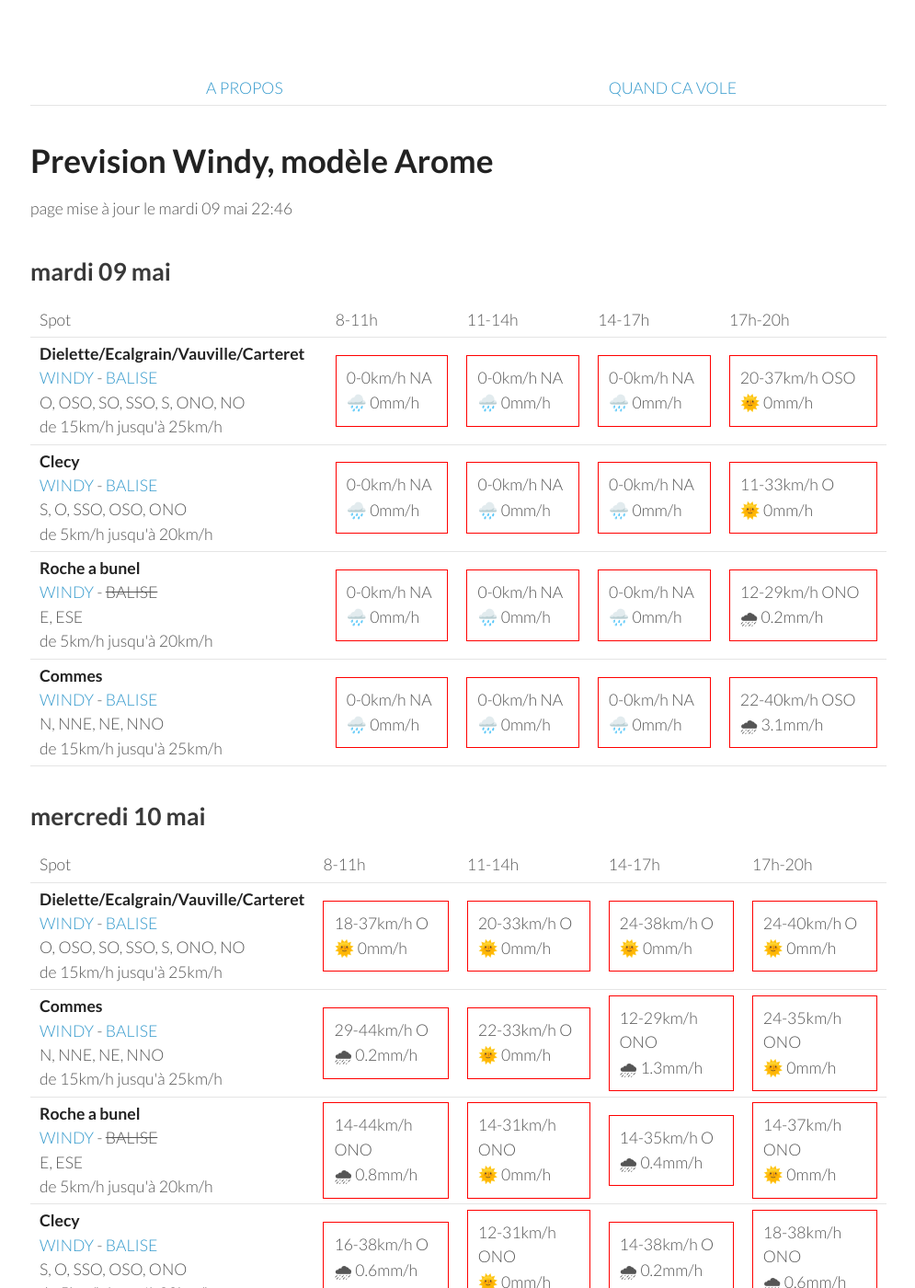
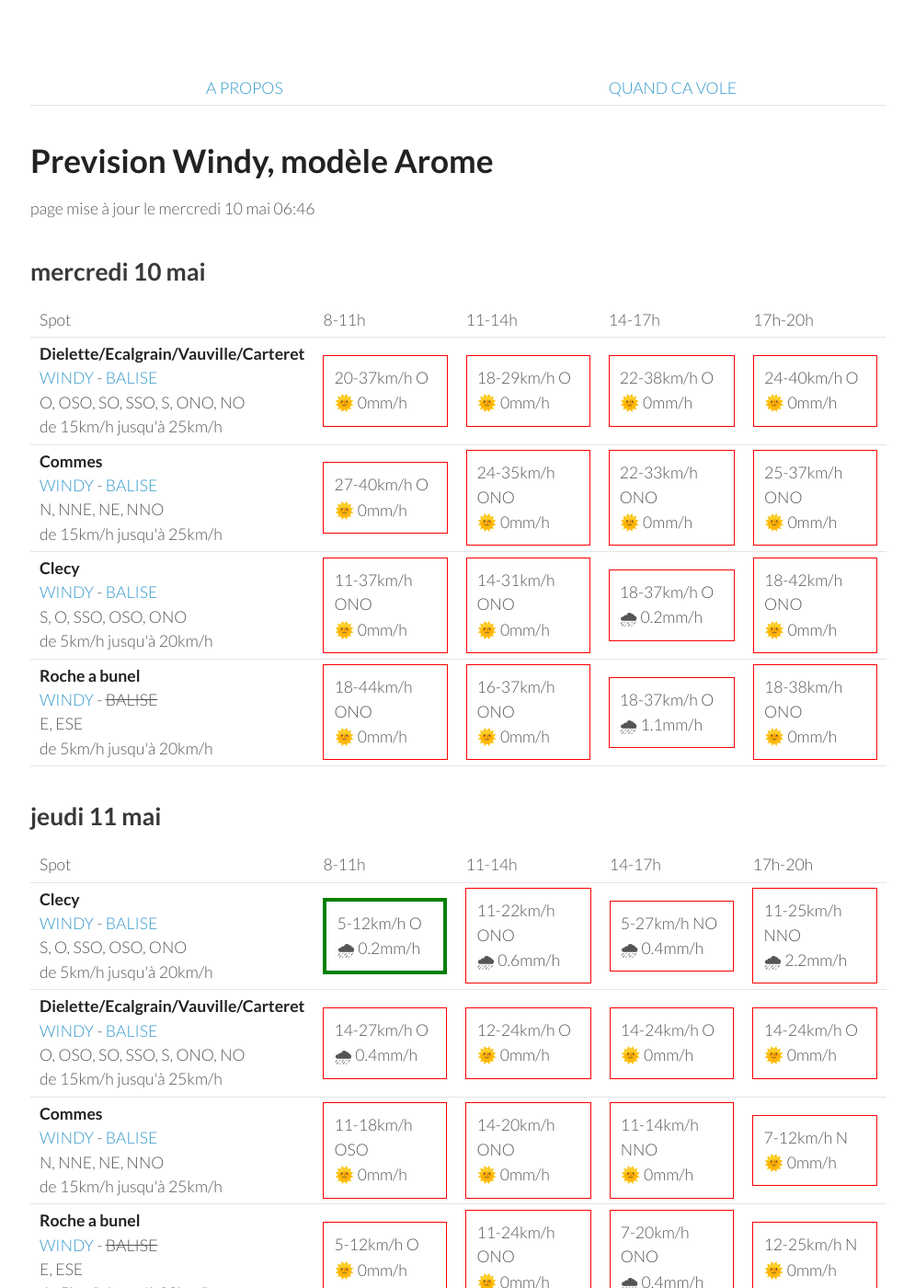
Before and after one commit to parapente-dans-le-nord/parapente-dans-le-nord.github.io, a Jekyll site: the page built from normandie.markdown, in a window 1280 px wide and 1400 px high. Shown: the whole window at 92% size, without its empty margins (25-1020 px from the left). Built offline with Jekyll 4.4.1, drawn with Linux system fonts in a browser that asks for light colours; some of the changed text lies outside the part shown.

Commit message:
update index.markdown

```diff
--- a/normandie.markdown
+++ b/normandie.markdown
@@ -7,60 +7,8 @@ title:  "Tous les spots"
 {: .links}
 
 # Prevision Windy, modèle Arome
-page mise à jour le mardi 09 mai 22:46
+page mise à jour le mercredi 10 mai 06:46
 
-## mardi 09 mai
-
-{::nomarkdown}
-<table>
-  <tbody>
-    <tr>
-      <td>Spot</td>
-      <td>8-11h</td>
-      <td>11-14h</td>
-      <td>14-17h</td>
-      <td>17h-20h</td>
-    </tr>
-<tr>
-        <td><strong>Dielette/Ecalgrain/Vauville/Carteret</strong><br><a href="https://windy.com/49.650/-1.856?49.243,-1.856,8">WINDY</a> - <span class=""><a href="http://www.balisemeteo.com/balise.php?idBalise=81">BALISE</a> </span><br> <span class="vent-favorable">O, OSO, SO, SSO, S, ONO, NO</span><br><span class="force-vent">de 15km/h jusqu'à 25km/h</span> </td>
-
-            <td><div class="not-flyable"><p>0-0km/h NA</p><p>🌧️ 0mm/h</p></div></td>
-            <td><div class="not-flyable"><p>0-0km/h NA</p><p>🌧️ 0mm/h</p></div></td>
-            <td><div class="not-flyable"><p>0-0km/h NA</p><p>🌧️ 0mm/h</p></div></td>
-            <td><div class="not-flyable"><p>20-37km/h OSO</p><p>🌞 0mm/h</p></div></td>
-
-    </tr>
-<tr>
-        <td><strong>Clecy</strong><br><a href="https://windy.com/48.929/-0.470?48.516,-0.470,8">WINDY</a> - <span class=""><a href="http://www.balisemeteo.com/balise.php?idBalise=122">BALISE</a> </span><br> <span class="vent-favorable">S, O, SSO, OSO, ONO</span><br><span class="force-vent">de 5km/h jusqu'à 20km/h</span> </td>
-
-            <td><div class="not-flyable"><p>0-0km/h NA</p><p>🌧️ 0mm/h</p></div></td>
-            <td><div class="not-flyable"><p>0-0km/h NA</p><p>🌧️ 0mm/h</p></div></td>
-            <td><div class="not-flyable"><p>0-0km/h NA</p><p>🌧️ 0mm/h</p></div></td>
-            <td><div class="not-flyable"><p>11-33km/h O</p><p>🌞 0mm/h</p></div></td>
-
-    </tr>
-<tr>
-        <td><strong>Roche a bunel</strong><br><a href="https://windy.com/48.993/-0.499?48.580,-0.499,8">WINDY</a> - <span class="no-balise"> BALISE </span><br> <span class="vent-favorable">E, ESE</span><br><span class="force-vent">de 5km/h jusqu'à 20km/h</span> </td>
-
-            <td><div class="not-flyable"><p>0-0km/h NA</p><p>🌧️ 0mm/h</p></div></td>
-            <td><div class="not-flyable"><p>0-0km/h NA</p><p>🌧️ 0mm/h</p></div></td>
-            <td><div class="not-flyable"><p>0-0km/h NA</p><p>🌧️ 0mm/h</p></div></td>
-            <td><div class="not-flyable"><p>12-29km/h ONO</p><p>🌧 0.2mm/h</p></div></td>
-
-    </tr>
-<tr>
-        <td><strong>Commes</strong><br><a href="https://windy.com/49.346/-0.726?48.936,-0.726,8">WINDY</a> - <span class=""><a href="http://www.balisemeteo.com/balise.php?idBalise=158">BALISE</a> </span><br> <span class="vent-favorable">N, NNE, NE, NNO</span><br><span class="force-vent">de 15km/h jusqu'à 25km/h</span> </td>
-
-            <td><div class="not-flyable"><p>0-0km/h NA</p><p>🌧️ 0mm/h</p></div></td>
-            <td><div class="not-flyable"><p>0-0km/h NA</p><p>🌧️ 0mm/h</p></div></td>
-            <td><div class="not-flyable"><p>0-0km/h NA</p><p>🌧️ 0mm/h</p></div></td>
-            <td><div class="not-flyable"><p>22-40km/h OSO</p><p>🌧 3.1mm/h</p></div></td>
-
-    </tr>
-
-</tbody>
-</table>
-{:/}
 ## mercredi 10 mai
 
 {::nomarkdown}
@@ -76,9 +24,9 @@ page mise à jour le mardi 09 mai 22:46
 <tr>
         <td><strong>Dielette/Ecalgrain/Vauville/Carteret</strong><br><a href="https://windy.com/49.650/-1.856?49.243,-1.856,8">WINDY</a> - <span class=""><a href="http://www.balisemeteo.com/balise.php?idBalise=81">BALISE</a> </span><br> <span class="vent-favorable">O, OSO, SO, SSO, S, ONO, NO</span><br><span class="force-vent">de 15km/h jusqu'à 25km/h</span> </td>
 
-            <td><div class="not-flyable"><p>18-37km/h O</p><p>🌞 0mm/h</p></div></td>
-            <td><div class="not-flyable"><p>20-33km/h O</p><p>🌞 0mm/h</p></div></td>
-            <td><div class="not-flyable"><p>24-38km/h O</p><p>🌞 0mm/h</p></div></td>
+            <td><div class="not-flyable"><p>20-37km/h O</p><p>🌞 0mm/h</p></div></td>
+            <td><div class="not-flyable"><p>18-29km/h O</p><p>🌞 0mm/h</p></div></td>
+            <td><div class="not-flyable"><p>22-38km/h O</p><p>🌞 0mm/h</p></div></td>
             <td><div class="not-flyable"><p>24-40km/h O</p><p>🌞 0mm/h</p></div></td>
 
 
@@ -86,30 +34,30 @@ page mise à jour le mardi 09 mai 22:46
 <tr>
         <td><strong>Commes</strong><br><a href="https://windy.com/49.346/-0.726?48.936,-0.726,8">WINDY</a> - <span class=""><a href="http://www.balisemeteo.com/balise.php?idBalise=158">BALISE</a> </span><br> <span class="vent-favorable">N, NNE, NE, NNO</span><br><span class="force-vent">de 15km/h jusqu'à 25km/h</span> </td>
 
-            <td><div class="not-flyable"><p>29-44km/h O</p><p>🌧 0.2mm/h</p></div></td>
-            <td><div class="not-flyable"><p>22-33km/h O</p><p>🌞 0mm/h</p></div></td>
-            <td><div class="not-flyable"><p>12-29km/h ONO</p><p>🌧 1.3mm/h</p></div></td>
+            <td><div class="not-flyable"><p>27-40km/h O</p><p>🌞 0mm/h</p></div></td>
             <td><div class="not-flyable"><p>24-35km/h ONO</p><p>🌞 0mm/h</p></div></td>
+            <td><div class="not-flyable"><p>22-33km/h ONO</p><p>🌞 0mm/h</p></div></td>
+            <td><div class="not-flyable"><p>25-37km/h ONO</p><p>🌞 0mm/h</p></div></td>
+
+
+    </tr>
+<tr>
+        <td><strong>Clecy</strong><br><a href="https://windy.com/48.929/-0.470?48.516,-0.470,8">WINDY</a> - <span class=""><a href="http://www.balisemeteo.com/balise.php?idBalise=122">BALISE</a> </span><br> <span class="vent-favorable">S, O, SSO, OSO, ONO</span><br><span class="force-vent">de 5km/h jusqu'à 20km/h</span> </td>
+
+            <td><div class="not-flyable"><p>11-37km/h ONO</p><p>🌞 0mm/h</p></div></td>
+            <td><div class="not-flyable"><p>14-31km/h ONO</p><p>🌞 0mm/h</p></div></td>
+            <td><div class="not-flyable"><p>18-37km/h O</p><p>🌧 0.2mm/h</p></div></td>
+            <td><div class="not-flyable"><p>18-42km/h ONO</p><p>🌞 0mm/h</p></div></td>
 
 
     </tr>
 <tr>
         <td><strong>Roche a bunel</strong><br><a href="https://windy.com/48.993/-0.499?48.580,-0.499,8">WINDY</a> - <span class="no-balise"> BALISE </span><br> <span class="vent-favorable">E, ESE</span><br><span class="force-vent">de 5km/h jusqu'à 20km/h</span> </td>
 
-            <td><div class="not-flyable"><p>14-44km/h ONO</p><p>🌧 0.8mm/h</p></div></td>
-            <td><div class="not-flyable"><p>14-31km/h ONO</p><p>🌞 0mm/h</p></div></td>
-            <td><div class="not-flyable"><p>14-35km/h O</p><p>🌧 0.4mm/h</p></div></td>
-            <td><div class="not-flyable"><p>14-37km/h ONO</p><p>🌞 0mm/h</p></div></td>
-
-
-    </tr>
-<tr>
-        <td><strong>Clecy</strong><br><a href="https://windy.com/48.929/-0.470?48.516,-0.470,8">WINDY</a> - <span class=""><a href="http://www.balisemeteo.com/balise.php?idBalise=122">BALISE</a> </span><br> <span class="vent-favorable">S, O, SSO, OSO, ONO</span><br><span class="force-vent">de 5km/h jusqu'à 20km/h</span> </td>
-
-            <td><div class="not-flyable"><p>16-38km/h O</p><p>🌧 0.6mm/h</p></div></td>
-            <td><div class="not-flyable"><p>12-31km/h ONO</p><p>🌞 0mm/h</p></div></td>
-            <td><div class="not-flyable"><p>14-38km/h O</p><p>🌧 0.2mm/h</p></div></td>
-            <td><div class="not-flyable"><p>18-38km/h ONO</p><p>🌧 0.6mm/h</p></div></td>
+            <td><div class="not-flyable"><p>18-44km/h ONO</p><p>🌞 0mm/h</p></div></td>
+            <td><div class="not-flyable"><p>16-37km/h ONO</p><p>🌞 0mm/h</p></div></td>
+            <td><div class="not-flyable"><p>18-37km/h O</p><p>🌧 1.1mm/h</p></div></td>
+            <td><div class="not-flyable"><p>18-38km/h ONO</p><p>🌞 0mm/h</p></div></td>
 
 
     </tr>
@@ -130,42 +78,42 @@ page mise à jour le mardi 09 mai 22:46
       <td>17h-20h</td>
     </tr>
 <tr>
-        <td><strong>Dielette/Ecalgrain/Vauville/Carteret</strong><br><a href="https://windy.com/49.650/-1.856?49.243,-1.856,8">WINDY</a> - <span class=""><a href="http://www.balisemeteo.com/balise.php?idBalise=81">BALISE</a> </span><br> <span class="vent-favorable">O, OSO, SO, SSO, S, ONO, NO</span><br><span class="force-vent">de 15km/h jusqu'à 25km/h</span> </td>
+        <td><strong>Clecy</strong><br><a href="https://windy.com/48.929/-0.470?48.516,-0.470,8">WINDY</a> - <span class=""><a href="http://www.balisemeteo.com/balise.php?idBalise=122">BALISE</a> </span><br> <span class="vent-favorable">S, O, SSO, OSO, ONO</span><br><span class="force-vent">de 5km/h jusqu'à 20km/h</span> </td>
 
-            <td><div class="not-flyable"><p>12-25km/h ONO</p><p>🌧 0.4mm/h</p></div></td>
-            <td><div class="flyable"><p>16-24km/h ONO</p><p>🌞 0mm/h</p></div></td>
-            <td><div class="not-flyable"><p>11-24km/h ONO</p><p>🌞 0mm/h</p></div></td>
-            <td><div class="flyable"><p>16-25km/h ONO</p><p>🌞 0mm/h</p></div></td>
+            <td><div class="flyable"><p>5-12km/h O</p><p>🌧 0.2mm/h</p></div></td>
+            <td><div class="not-flyable"><p>11-22km/h ONO</p><p>🌧 0.6mm/h</p></div></td>
+            <td><div class="not-flyable"><p>5-27km/h NO</p><p>🌧 0.4mm/h</p></div></td>
+            <td><div class="not-flyable"><p>11-25km/h NNO</p><p>🌧 2.2mm/h</p></div></td>
 
 
     </tr>
 <tr>
-        <td><strong>Clecy</strong><br><a href="https://windy.com/48.929/-0.470?48.516,-0.470,8">WINDY</a> - <span class=""><a href="http://www.balisemeteo.com/balise.php?idBalise=122">BALISE</a> </span><br> <span class="vent-favorable">S, O, SSO, OSO, ONO</span><br><span class="force-vent">de 5km/h jusqu'à 20km/h</span> </td>
+        <td><strong>Dielette/Ecalgrain/Vauville/Carteret</strong><br><a href="https://windy.com/49.650/-1.856?49.243,-1.856,8">WINDY</a> - <span class=""><a href="http://www.balisemeteo.com/balise.php?idBalise=81">BALISE</a> </span><br> <span class="vent-favorable">O, OSO, SO, SSO, S, ONO, NO</span><br><span class="force-vent">de 15km/h jusqu'à 25km/h</span> </td>
 
-            <td><div class="flyable"><p>5-11km/h O</p><p>🌞 0mm/h</p></div></td>
-            <td><div class="not-flyable"><p>11-27km/h O</p><p>🌧 0.3mm/h</p></div></td>
-            <td><div class="not-flyable"><p>9-25km/h ONO</p><p>🌧 0.3mm/h</p></div></td>
-            <td><div class="not-flyable"><p>9-24km/h NO</p><p>🌧 0.4mm/h</p></div></td>
+            <td><div class="not-flyable"><p>14-27km/h O</p><p>🌧 0.4mm/h</p></div></td>
+            <td><div class="not-flyable"><p>12-24km/h O</p><p>🌞 0mm/h</p></div></td>
+            <td><div class="not-flyable"><p>14-24km/h O</p><p>🌞 0mm/h</p></div></td>
+            <td><div class="not-flyable"><p>14-24km/h O</p><p>🌞 0mm/h</p></div></td>
 
 
     </tr>
 <tr>
         <td><strong>Commes</strong><br><a href="https://windy.com/49.346/-0.726?48.936,-0.726,8">WINDY</a> - <span class=""><a href="http://www.balisemeteo.com/balise.php?idBalise=158">BALISE</a> </span><br> <span class="vent-favorable">N, NNE, NE, NNO</span><br><span class="force-vent">de 15km/h jusqu'à 25km/h</span> </td>
 
-            <td><div class="not-flyable"><p>12-20km/h SO</p><p>🌞 0mm/h</p></div></td>
-            <td><div class="not-flyable"><p>11-24km/h O</p><p>🌧 0.2mm/h</p></div></td>
-            <td><div class="not-flyable"><p>9-22km/h NO</p><p>🌧 0.2mm/h</p></div></td>
-            <td><div class="not-flyable"><p>9-20km/h N</p><p>🌧 0.3mm/h</p></div></td>
+            <td><div class="not-flyable"><p>11-18km/h OSO</p><p>🌞 0mm/h</p></div></td>
+            <td><div class="not-flyable"><p>14-20km/h ONO</p><p>🌞 0mm/h</p></div></td>
+            <td><div class="not-flyable"><p>11-14km/h NNO</p><p>🌞 0mm/h</p></div></td>
+            <td><div class="not-flyable"><p>7-12km/h N</p><p>🌞 0mm/h</p></div></td>
 
 
     </tr>
 <tr>
         <td><strong>Roche a bunel</strong><br><a href="https://windy.com/48.993/-0.499?48.580,-0.499,8">WINDY</a> - <span class="no-balise"> BALISE </span><br> <span class="vent-favorable">E, ESE</span><br><span class="force-vent">de 5km/h jusqu'à 20km/h</span> </td>
 
-            <td><div class="not-flyable"><p>5-11km/h OSO</p><p>🌞 0mm/h</p></div></td>
-            <td><div class="not-flyable"><p>11-25km/h ONO</p><p>🌧 0.2mm/h</p></div></td>
-            <td><div class="not-flyable"><p>9-25km/h ONO</p><p>🌧 0.3mm/h</p></div></td>
-            <td><div class="not-flyable"><p>7-24km/h NO</p><p>🌧 0.3mm/h</p></div></td>
+            <td><div class="not-flyable"><p>5-12km/h O</p><p>🌞 0mm/h</p></div></td>
+            <td><div class="not-flyable"><p>11-24km/h ONO</p><p>🌞 0mm/h</p></div></td>
+            <td><div class="not-flyable"><p>7-20km/h ONO</p><p>🌧 0.4mm/h</p></div></td>
+            <td><div class="not-flyable"><p>12-25km/h N</p><p>🌞 0mm/h</p></div></td>
 
 
     </tr>
@@ -189,39 +137,39 @@ page mise à jour le mardi 09 mai 22:46
         <td><strong>Commes</strong><br><a href="https://windy.com/49.346/-0.726?48.936,-0.726,8">WINDY</a> - <span class=""><a href="http://www.balisemeteo.com/balise.php?idBalise=158">BALISE</a> </span><br> <span class="vent-favorable">N, NNE, NE, NNO</span><br><span class="force-vent">de 15km/h jusqu'à 25km/h</span> </td>
 
             <td><div class="not-flyable"><p>12-20km/h N</p><p>🌞 0mm/h</p></div></td>
-            <td><div class="not-flyable"><p>22-38km/h NNE</p><p>🌧 0.3mm/h</p></div></td>
-            <td><div class="not-flyable"><p>24-38km/h NNE</p><p>🌧 0.3mm/h</p></div></td>
-            <td><div class="not-flyable"><p>18-40km/h N</p><p>🌧 0.5mm/h</p></div></td>
+            <td><div class="not-flyable"><p>24-40km/h NNE</p><p>🌧 0.3mm/h</p></div></td>
+            <td><div class="not-flyable"><p>24-38km/h N</p><p>🌧 0.5mm/h</p></div></td>
+            <td><div class="not-flyable"><p>22-38km/h N</p><p>🌧 2.7mm/h</p></div></td>
 
 
     </tr>
 <tr>
         <td><strong>Dielette/Ecalgrain/Vauville/Carteret</strong><br><a href="https://windy.com/49.650/-1.856?49.243,-1.856,8">WINDY</a> - <span class=""><a href="http://www.balisemeteo.com/balise.php?idBalise=81">BALISE</a> </span><br> <span class="vent-favorable">O, OSO, SO, SSO, S, ONO, NO</span><br><span class="force-vent">de 15km/h jusqu'à 25km/h</span> </td>
 
-            <td><div class="not-flyable"><p>20-27km/h NE</p><p>🌞 0mm/h</p></div></td>
-            <td><div class="not-flyable"><p>24-37km/h NE</p><p>🌞 0mm/h</p></div></td>
-            <td><div class="not-flyable"><p>24-37km/h NNE</p><p>🌧 0.2mm/h</p></div></td>
-            <td><div class="not-flyable"><p>14-35km/h NNE</p><p>🌞 0mm/h</p></div></td>
+            <td><div class="not-flyable"><p>18-25km/h NNE</p><p>🌞 0mm/h</p></div></td>
+            <td><div class="not-flyable"><p>24-38km/h NE</p><p>🌞 0mm/h</p></div></td>
+            <td><div class="not-flyable"><p>22-40km/h NNE</p><p>🌞 0mm/h</p></div></td>
+            <td><div class="not-flyable"><p>16-31km/h NNE</p><p>🌧 0.2mm/h</p></div></td>
+
+
+    </tr>
+<tr>
+        <td><strong>Roche a bunel</strong><br><a href="https://windy.com/48.993/-0.499?48.580,-0.499,8">WINDY</a> - <span class="no-balise"> BALISE </span><br> <span class="vent-favorable">E, ESE</span><br><span class="force-vent">de 5km/h jusqu'à 20km/h</span> </td>
+
+            <td><div class="not-flyable"><p>9-20km/h NNO</p><p>🌞 0mm/h</p></div></td>
+            <td><div class="not-flyable"><p>20-40km/h NNE</p><p>🌧 0.3mm/h</p></div></td>
+            <td><div class="not-flyable"><p>20-42km/h N</p><p>🌧 0.3mm/h</p></div></td>
+            <td><div class="not-flyable"><p>24-48km/h N</p><p>🌧 2.2mm/h</p></div></td>
 
 
     </tr>
 <tr>
         <td><strong>Clecy</strong><br><a href="https://windy.com/48.929/-0.470?48.516,-0.470,8">WINDY</a> - <span class=""><a href="http://www.balisemeteo.com/balise.php?idBalise=122">BALISE</a> </span><br> <span class="vent-favorable">S, O, SSO, OSO, ONO</span><br><span class="force-vent">de 5km/h jusqu'à 20km/h</span> </td>
 
-            <td><div class="not-flyable"><p>11-20km/h NNO</p><p>🌞 0mm/h</p></div></td>
-            <td><div class="not-flyable"><p>18-35km/h NNE</p><p>🌧 0.2mm/h</p></div></td>
-            <td><div class="not-flyable"><p>18-40km/h N</p><p>🌧 0.3mm/h</p></div></td>
-            <td><div class="not-flyable"><p>22-46km/h N</p><p>🌧 0.8mm/h</p></div></td>
-
-
-    </tr>
-<tr>
-        <td><strong>Roche a bunel</strong><br><a href="https://windy.com/48.993/-0.499?48.580,-0.499,8">WINDY</a> - <span class="no-balise"> BALISE </span><br> <span class="vent-favorable">E, ESE</span><br><span class="force-vent">de 5km/h jusqu'à 20km/h</span> </td>
-
-            <td><div class="not-flyable"><p>11-20km/h NNO</p><p>🌞 0mm/h</p></div></td>
-            <td><div class="not-flyable"><p>20-38km/h NNE</p><p>🌧 0.3mm/h</p></div></td>
-            <td><div class="not-flyable"><p>20-40km/h N</p><p>🌧 0.4mm/h</p></div></td>
-            <td><div class="not-flyable"><p>22-46km/h N</p><p>🌧 0.9mm/h</p></div></td>
+            <td><div class="not-flyable"><p>9-18km/h NNO</p><p>🌞 0mm/h</p></div></td>
+            <td><div class="not-flyable"><p>18-38km/h NNE</p><p>🌧 0.2mm/h</p></div></td>
+            <td><div class="not-flyable"><p>20-42km/h N</p><p>🌧 0.3mm/h</p></div></td>
+            <td><div class="not-flyable"><p>22-46km/h N</p><p>🌧 1.8mm/h</p></div></td>
 
 
     </tr>
@@ -244,8 +192,8 @@ page mise à jour le mardi 09 mai 22:46
 <tr>
         <td><strong>Commes</strong><br><a href="https://windy.com/49.346/-0.726?48.936,-0.726,8">WINDY</a> - <span class=""><a href="http://www.balisemeteo.com/balise.php?idBalise=158">BALISE</a> </span><br> <span class="vent-favorable">N, NNE, NE, NNO</span><br><span class="force-vent">de 15km/h jusqu'à 25km/h</span> </td>
 
-            <td><div class="not-flyable"><p>16-33km/h NNE</p><p>🌧 2.3mm/h</p></div></td>
-            <td><div class="not-flyable"><p>18-31km/h NNE</p><p>🌧 0.2mm/h</p></div></td>
+            <td><div class="not-flyable"><p>22-35km/h NNE</p><p>🌧 0.2mm/h</p></div></td>
+            <td><div class="not-flyable"><p>22-37km/h N</p><p>🌧 0.9mm/h</p></div></td>
             <td><div class="not-flyable"><p>18-33km/h NNE</p><p>🌞 0mm/h</p></div></td>
             <td><div class="not-flyable"><p>16-31km/h N</p><p>🌞 0mm/h</p></div></td>
 
@@ -254,8 +202,8 @@ page mise à jour le mardi 09 mai 22:46
 <tr>
         <td><strong>Dielette/Ecalgrain/Vauville/Carteret</strong><br><a href="https://windy.com/49.650/-1.856?49.243,-1.856,8">WINDY</a> - <span class=""><a href="http://www.balisemeteo.com/balise.php?idBalise=81">BALISE</a> </span><br> <span class="vent-favorable">O, OSO, SO, SSO, S, ONO, NO</span><br><span class="force-vent">de 15km/h jusqu'à 25km/h</span> </td>
 
-            <td><div class="not-flyable"><p>24-35km/h NNE</p><p>🌞 0mm/h</p></div></td>
-            <td><div class="not-flyable"><p>20-37km/h NE</p><p>🌞 0mm/h</p></div></td>
+            <td><div class="not-flyable"><p>24-37km/h NNE</p><p>🌞 0mm/h</p></div></td>
+            <td><div class="not-flyable"><p>24-37km/h NE</p><p>🌞 0mm/h</p></div></td>
             <td><div class="not-flyable"><p>18-29km/h NNE</p><p>🌞 0mm/h</p></div></td>
             <td><div class="not-flyable"><p>16-27km/h N</p><p>🌞 0mm/h</p></div></td>
 
@@ -264,8 +212,8 @@ page mise à jour le mardi 09 mai 22:46
 <tr>
         <td><strong>Clecy</strong><br><a href="https://windy.com/48.929/-0.470?48.516,-0.470,8">WINDY</a> - <span class=""><a href="http://www.balisemeteo.com/balise.php?idBalise=122">BALISE</a> </span><br> <span class="vent-favorable">S, O, SSO, OSO, ONO</span><br><span class="force-vent">de 5km/h jusqu'à 20km/h</span> </td>
 
-            <td><div class="not-flyable"><p>18-35km/h N</p><p>🌞 0mm/h</p></div></td>
-            <td><div class="not-flyable"><p>18-40km/h N</p><p>🌧 0.2mm/h</p></div></td>
+            <td><div class="not-flyable"><p>16-35km/h NNE</p><p>🌞 0mm/h</p></div></td>
+            <td><div class="not-flyable"><p>20-42km/h N</p><p>🌧 0.2mm/h</p></div></td>
             <td><div class="not-flyable"><p>18-38km/h N</p><p>🌞 0mm/h</p></div></td>
             <td><div class="not-flyable"><p>20-42km/h N</p><p>🌞 0mm/h</p></div></td>
 
@@ -274,8 +222,8 @@ page mise à jour le mardi 09 mai 22:46
 <tr>
         <td><strong>Roche a bunel</strong><br><a href="https://windy.com/48.993/-0.499?48.580,-0.499,8">WINDY</a> - <span class="no-balise"> BALISE </span><br> <span class="vent-favorable">E, ESE</span><br><span class="force-vent">de 5km/h jusqu'à 20km/h</span> </td>
 
-            <td><div class="not-flyable"><p>18-35km/h N</p><p>🌞 0mm/h</p></div></td>
-            <td><div class="not-flyable"><p>18-40km/h N</p><p>🌧 0.4mm/h</p></div></td>
+            <td><div class="not-flyable"><p>16-35km/h N</p><p>🌞 0mm/h</p></div></td>
+            <td><div class="not-flyable"><p>20-42km/h N</p><p>🌧 0.2mm/h</p></div></td>
             <td><div class="not-flyable"><p>18-40km/h N</p><p>🌞 0mm/h</p></div></td>
             <td><div class="not-flyable"><p>20-44km/h N</p><p>🌞 0mm/h</p></div></td>
 
```
